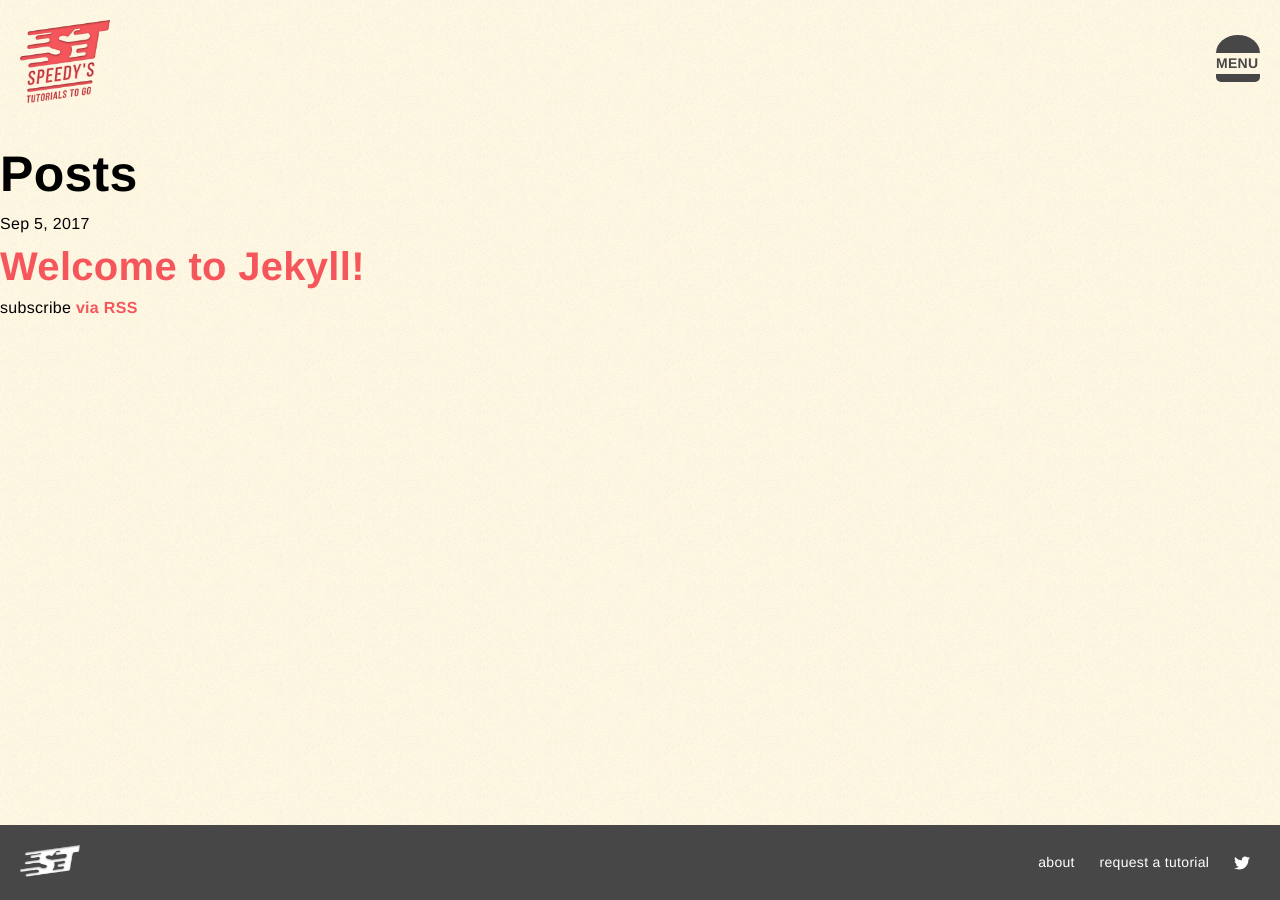
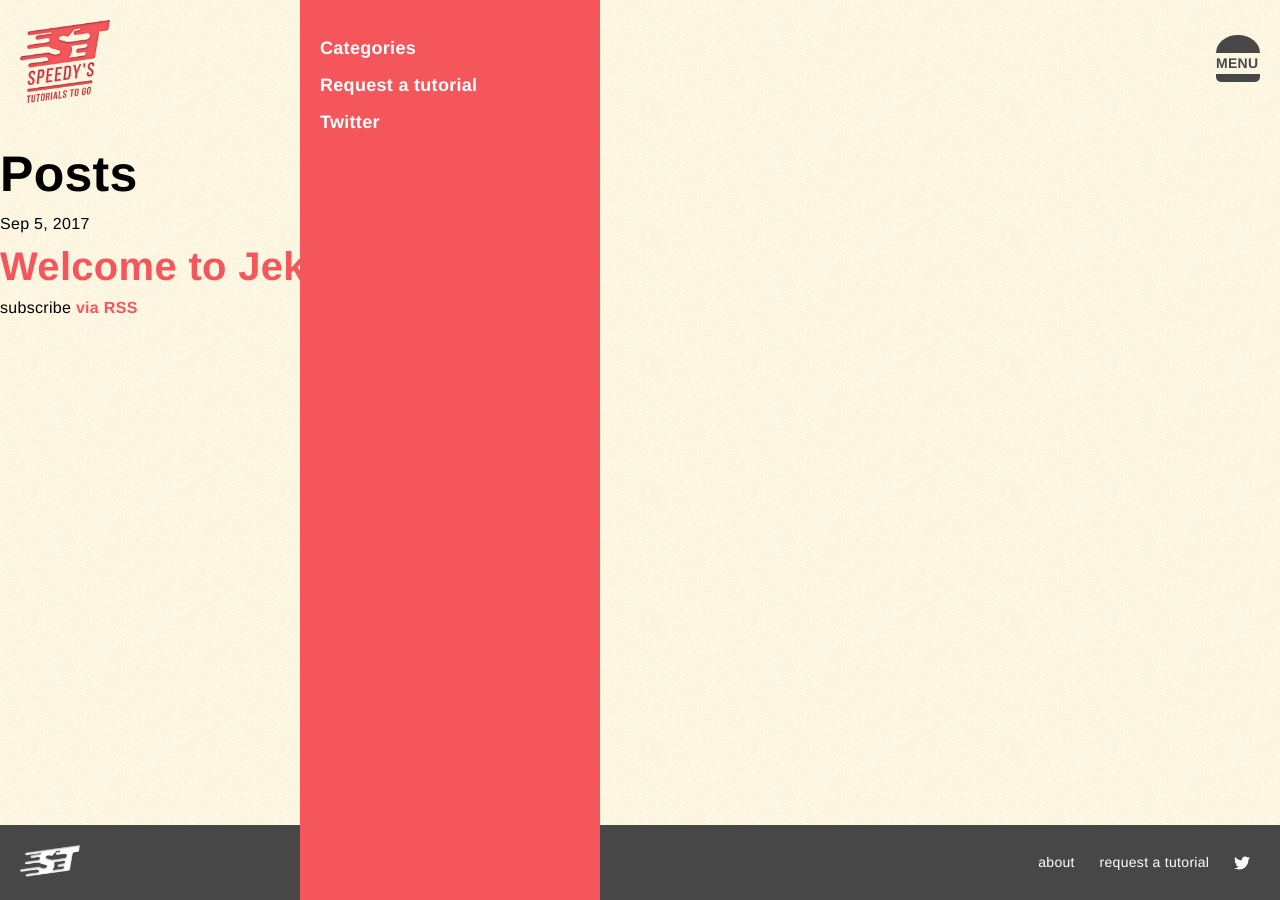
Before and after one commit to danmorrisonNZ/speedyTuts, a Jekyll site: the page built from index.html, in a window 1280 px wide. Built offline with Jekyll 4.4.1, drawn with Linux system fonts in a browser that asks for light colours.

Commit message:
expose menu for testing animation, add animation classes and javascript file for toggling menu

```diff
--- a/_includes/head.html
+++ b/_includes/head.html
@@ -9,4 +9,5 @@
   <link rel="stylesheet" href="{{ "/css/main.css" | prepend: site.baseurl }}">
   <link rel="canonical" href="{{ page.url | replace:'index.html','' | prepend: site.baseurl | prepend: site.url }}">
   <link rel="alternate" type="application/rss+xml" title="{{ site.title }}" href="{{ "/feed.xml" | prepend: site.baseurl | prepend: site.url }}">
+  <script src="js/menu.js"></script>
 </head>
--- a/_includes/menu.html
+++ b/_includes/menu.html
@@ -1,4 +1,4 @@
-<div id="menu" class="position-fixed red-background">
+<div id="menu" class="position-fixed red-background transform">
   <a href="/" class="med">Categories</a>
   <a href="/" class="med">Request a tutorial</a>
   <a href="https://twitter.com/speedyTuts" class="med">Twitter</a>
--- a/_sass/_animations.scss
+++ b/_sass/_animations.scss
@@ -9,3 +9,11 @@
 .generic-highlight{
 
 }
+
+.transform {
+  -webkit-transition: all 2s ease;
+  -moz-transition: all 2s ease;
+  -o-transition: all 2s ease;
+  -ms-transition: all 2s ease;
+  transition: all 2s ease;
+}
--- a/_sass/_menu.scss
+++ b/_sass/_menu.scss
@@ -1,14 +1,20 @@
 #menu{
-  display: none;
   width: 250px;
   height: 100%;
   z-index:200;
   padding: 30px 30px 30px 20px;
   top:0;
-  right:0px;
+  // right: 0;
+  transform: translateX(100%);
+  -webkit-transform: translateX(100%);
   a{
     color: $white;
     display: block;
     padding:5px 0px 5px 0px
   }
 }
+
+.menu-active{
+  transform: translateX(-100%);
+  -webkit-transform: translateX(-100%);
+}
--- /dev/null
+++ b/js/menu.js
@@ -0,0 +1,7 @@
+window.onload = function(){
+  var menuIcon = document.getElementById("hamburger-menu")
+  var menu = document.getElementById("menu")
+  menuIcon.onclick = function(){
+    menu.classList.toggle('menu-active');
+  }
+}
```
